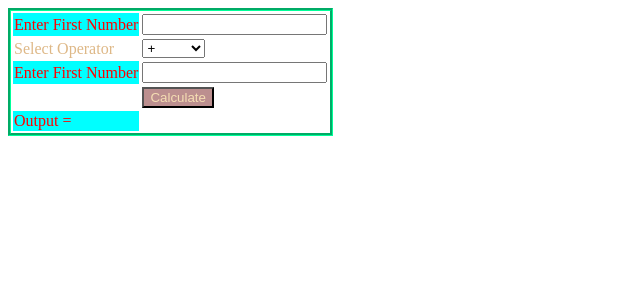
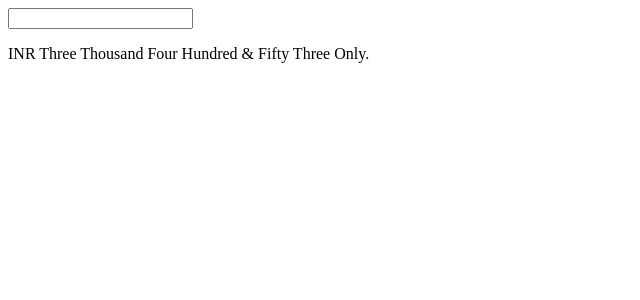
Before and after one commit to Nishi-Inc/php-test, a PHP site: page / in a window 1280 px wide. Shown: the top 300 px of the page, without its empty margins (0-640 px from the left). Run offline with PHP 8.4, Linux system fonts and the light colour scheme; data that the repository does not hold is empty.

Commit message:
JS utility converter number to words

```diff
--- a/index.php
+++ b/index.php
@@ -1,80 +1,151 @@
+<!DOCTYPE html>
+<html>
+<head></head>
+<body>
+<input type="number" id="number-input" onchange="onInputChange()">
+<p id="output-p">
+<?php
+function convertNumberToWordsForIndia($number){
+    $words = array(
+        '0'=> '' ,'1'=> 'one' ,'2'=> 'two' ,'3' => 'three','4' => 'four','5' => 'five',
+        '6' => 'six','7' => 'seven','8' => 'eight','9' => 'nine','10' => 'ten',
+        '11' => 'eleven','12' => 'twelve','13' => 'thirteen','14' => 'fouteen','15' => 'fifteen',
+        '16' => 'sixteen','17' => 'seventeen','18' => 'eighteen','19' => 'nineteen','20' => 'twenty',
+        '30' => 'thirty','40' => 'fourty','50' => 'fifty','60' => 'sixty','70' => 'seventy',
+        '80' => 'eighty','90' => 'ninty');
+
+    //First find the length of the number
+    $number_length = strlen($number);
+    //Initialize an empty array
+    $number_array = array(0,0,0,0,0,0,0,0,0);
+    $received_number_array = array();
+
+    //Store all received numbers into an array
+    for($i=0;$i<$number_length;$i++){    $received_number_array[$i] = substr($number,$i,1);    }
+
+    //Populate the empty array with the numbers received - most critical operation
+    for($i=9-$number_length,$j=0;$i<9;$i++,$j++){ $number_array[$i] = $received_number_array[$j]; }
+    $number_to_words_string = "";
+    //Finding out whether it is teen ? and then multiplying by 10, example 17 is seventeen, so if 1 is preceeded with 7 multiply 1 by 10 and add 7 to it.
+    for($i=0,$j=1;$i<9;$i++,$j++){
+        if($i==0 || $i==2 || $i==4 || $i==7){
+            if($number_array[$i]=="1"){
+                $number_array[$j] = 10+$number_array[$j];
+                $number_array[$i] = 0;
+            }
+        }
+    }
+
+    $value = "";
+    for($i=0;$i<9;$i++){
+        if($i==0 || $i==2 || $i==4 || $i==7){    $value = $number_array[$i]*10; }
+        else{ $value = $number_array[$i];    }
+        if($value!=0){ $number_to_words_string.= $words["$value"]." "; }
+        if($i==1 && $value!=0){    $number_to_words_string.= "Crores "; }
+        if($i==3 && $value!=0){    $number_to_words_string.= "Lakhs ";    }
+        if($i==5 && $value!=0){    $number_to_words_string.= "Thousand "; }
+        if($i==6 && $value!=0){    $number_to_words_string.= "Hundred &amp; "; }
+    }
+    if($number_length>9){ $number_to_words_string = "Sorry This does not support more than 99 Crores"; }
+    return ucwords("INR ".strtolower($number_to_words_string)." Only.");
+}
+
+echo convertNumberToWordsForIndia(3453);
+
+?>
+</p>
+
+<script>
+    function convertNumberToText(number) {
+        var fraction = Math.round(frac(number)*100);
+        var f_text  = "";
+
+        if(fraction > 0) {
+            f_text = "AND "+convert_number(fraction)+" PAISE";
+        }
+
+        return "INR "+convert_number(number)+" "+f_text+" only";
+    }
+
+    function frac(f) {
+        return f % 1;
+    }
+
+    function convert_number(number)
+    {
+        if ((number < 0) || (number > 999999999))
+        {
+            return "NUMBER OUT OF RANGE!";
+        }
+        var Gn = Math.floor(number / 10000000);  /* Crore */
+        number -= Gn * 10000000;
+        var kn = Math.floor(number / 100000);     /* lakhs */
+        number -= kn * 100000;
+        var Hn = Math.floor(number / 1000);      /* thousand */
+        number -= Hn * 1000;
+        var Dn = Math.floor(number / 100);       /* Tens (deca) */
+        number = number % 100;               /* Ones */
+        var tn= Math.floor(number / 10);
+        var one=Math.floor(number % 10);
+        var res = "";
+
+        if (Gn>0)
+        {
+            res += (convert_number(Gn) + " CRORE");
+        }
+        if (kn>0)
+        {
+            res += (((res=="") ? "" : " ") +
+            convert_number(kn) + " LAKH");
+        }
+        if (Hn>0)
+        {
+            res += (((res=="") ? "" : " ") +
+            convert_number(Hn) + " THOUSAND");
+        }
+
+        if (Dn)
+        {
+            res += (((res=="") ? "" : " ") +
+            convert_number(Dn) + " HUNDRED");
+        }
 
 
-<?php
-ini_set('display_errors',0);
-if( isset( $_REQUEST['calculate'] ))
+        var ones = Array("", "ONE", "TWO", "THREE", "FOUR", "FIVE", "SIX","SEVEN", "EIGHT", "NINE", "TEN", "ELEVEN", "TWELVE", "THIRTEEN","FOURTEEN", "FIFTEEN", "SIXTEEN", "SEVENTEEN", "EIGHTEEN","NINETEEN");
+        var tens = Array("", "", "TWENTY", "THIRTY", "FOURTY", "FIFTY", "SIXTY","SEVENTY", "EIGHTY", "NINETY");
+
+        if (tn>0 || one>0)
         {
-    $operator=$_REQUEST['operator'];
-    if($operator=="+")
+            if (!(res==""))
             {
-        $add1 = $_REQUEST['fvalue'];
-        $add2 = $_REQUEST['lvalue'];
-        $res= $add1+$add2;
+                res += " AND ";
             }
-    if($operator=="-")
+            if (tn < 2)
             {
-        $add1 = $_REQUEST['fvalue'];
-        $add2 = $_REQUEST['lvalue'];
-        $res= $add1-$add2;
+                res += ones[tn * 10 + one];
             }
-    if($operator=="*")
+            else
             {
-        $add1 = $_REQUEST['fvalue'];
-        $add2 = $_REQUEST['lvalue'];
-        $res =$add1*$add2;
-    }
-    if($operator=="/")
+
+                res += tens[tn];
+                if (one>0)
                 {
-        $add1 = $_REQUEST['fvalue'];
-        $add2 = $_REQUEST['lvalue'];
-        $res= $add1/$add2;
-    }
-    if($_REQUEST['fvalue']==NULL && $_REQUEST['lvalue']==NULL)
-    {
-        echo "<script language=javascript> alert(\"Please Enter values.\");</script>";
-    }
-    else if($_REQUEST['fvalue']==NULL)
-    {
-        echo "<script language=javascript> alert(\"Please Enter First value.\");</script>";
-    }
-    else if($_REQUEST['lvalue']==NULL)
-    {
-        echo "<script language=javascript> alert(\"Please Enter second value.\");</script>";
+                    res += ("-" + ones[one]);
                 }
             }
-?>
-<form>
-    <table style="border:groove #00FF99">
-        <tr>
-            <td style="background-color:aqua; color:red; font-family:'Times New Roman'">Enter First Number</td>
-            <td colspan="1">
+        }
 
-                <input name="fvalue" type="text" style="color:red"/></td>
-        <tr>
-            <td style="color:burlywood; font-family:'Times New Roman'">Select Operator</td>
-            <td>
-                <select name="operator" style="width: 63px">
-                    <option>+</option>
-                    <option>-</option>
-                    <option>*</option>
-                    <option>/</option>
-                </select></td>
-        </tr>
-        <tr>
-            <td style="background-color:aqua; color:red; font-family:'Times New Roman'">Enter First Number</td>
-            <td class="auto-style5">
-                <input name="lvalue" type="text"  style="color:red"/></td>
+        if (res=="")
+        {
+            res = "zero";
+        }
+        return res;
+    }
 
-        </tr>
-        <tr>
-            <td></td>
-            <td><input type="submit" name="calculate" value="Calculate" style="color:wheat;background-color:rosybrown" /></td>
-
-        </tr>
-        <tr>
-            <td style="background-color:aqua;color:red">Output = </td>
-            <td style="color:darkblue"><?php echo $res;?></td>
-
-        </tr>
-    </table>
-</form>
+    function onInputChange() {
+        var number = document.getElementById("number-input").value;
+        document.getElementById("output-p").innerHTML = convertNumberToText(number);
+    }
+</script>
+</body>
+</html>
```
Lines whose indentation alone changed are shown as unchanged.
